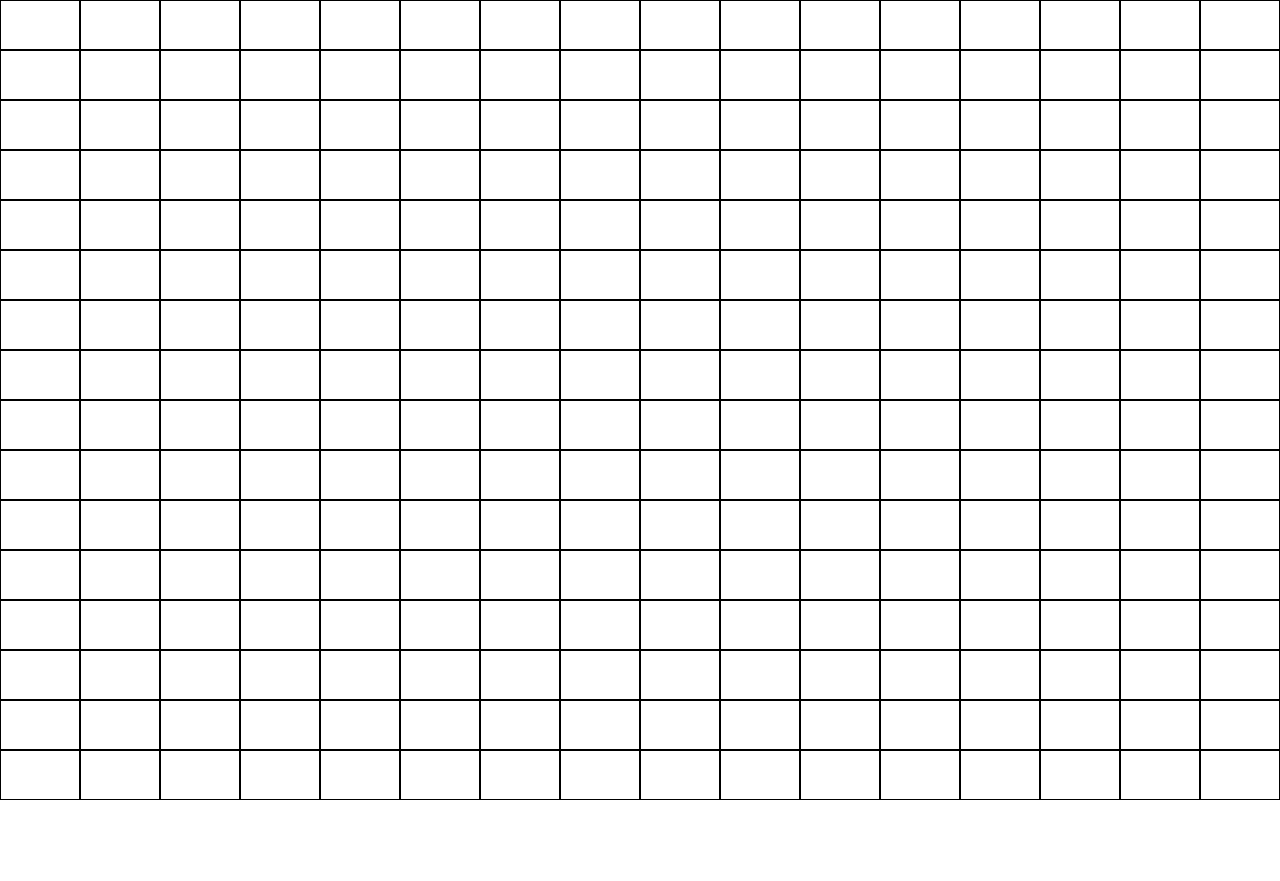
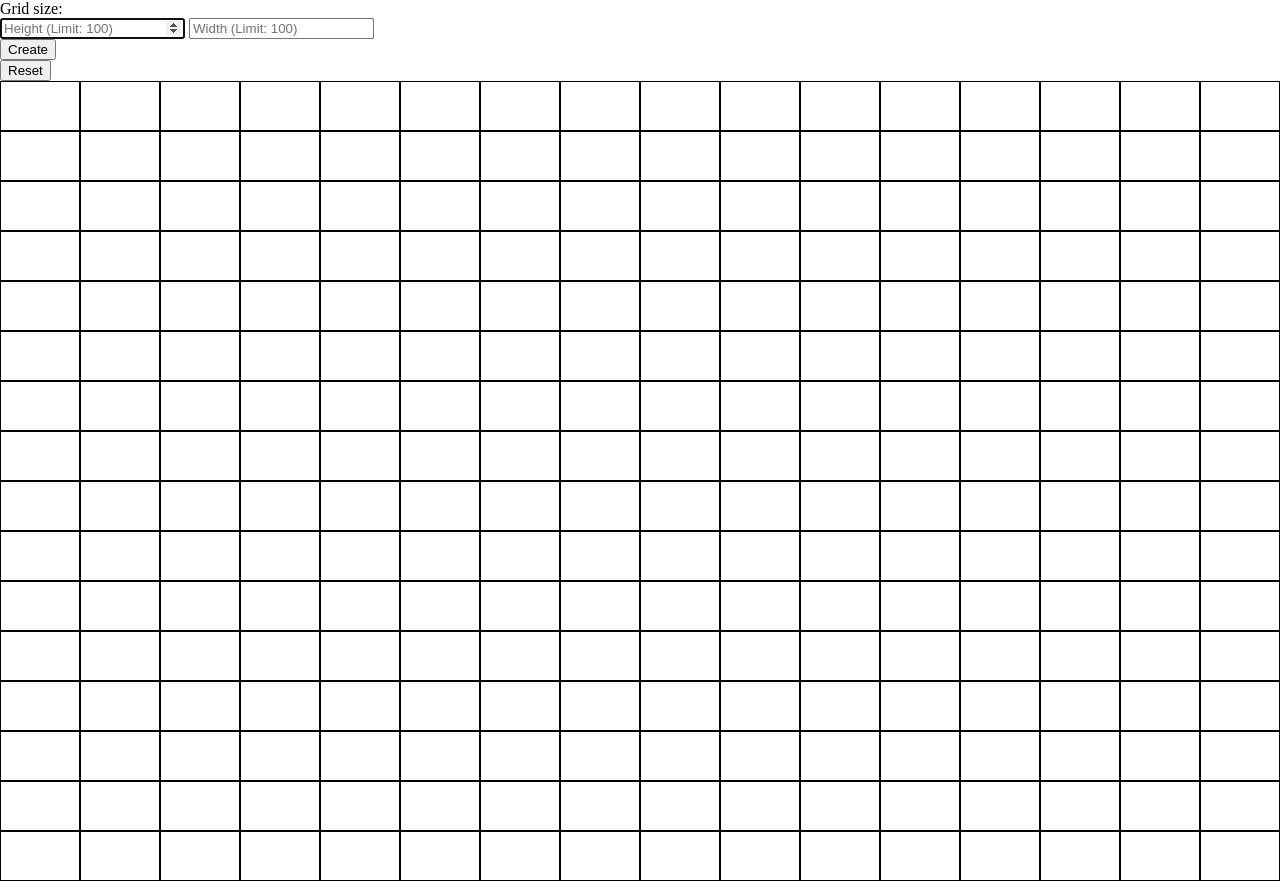
Before and after one commit to High23/etch-a-sketch, a plain HTML site: page index.html in a window 1280 px wide. Before the commit the page ends 800 px from the top, so only its background shows below. Drawn offline with Linux system fonts and the light colour scheme.

Commit message:
Added basic ui so user's can enter a grid size

```diff
--- a/index.html
+++ b/index.html
@@ -8,6 +8,15 @@
         <title>Etch a sketch</title>
     </head>
     <body>
+        <div class="basic-ui">
+            <span>Grid size:</span>
+            <form>
+                <input autocomplete="off" autofocus id="height" placeholder="Height (Limit: 100)" type="number">
+                <input autocomplete="off" autofocus id="width" placeholder="Width (Limit: 100)" type="number">
+            </form>
+            <button id="createGrid" type="submit">Create</button>
+            <form><input type="submit" value="Reset"></form>
+        </div>
         <div id="container"></div>
     </body>
 </html>
```
